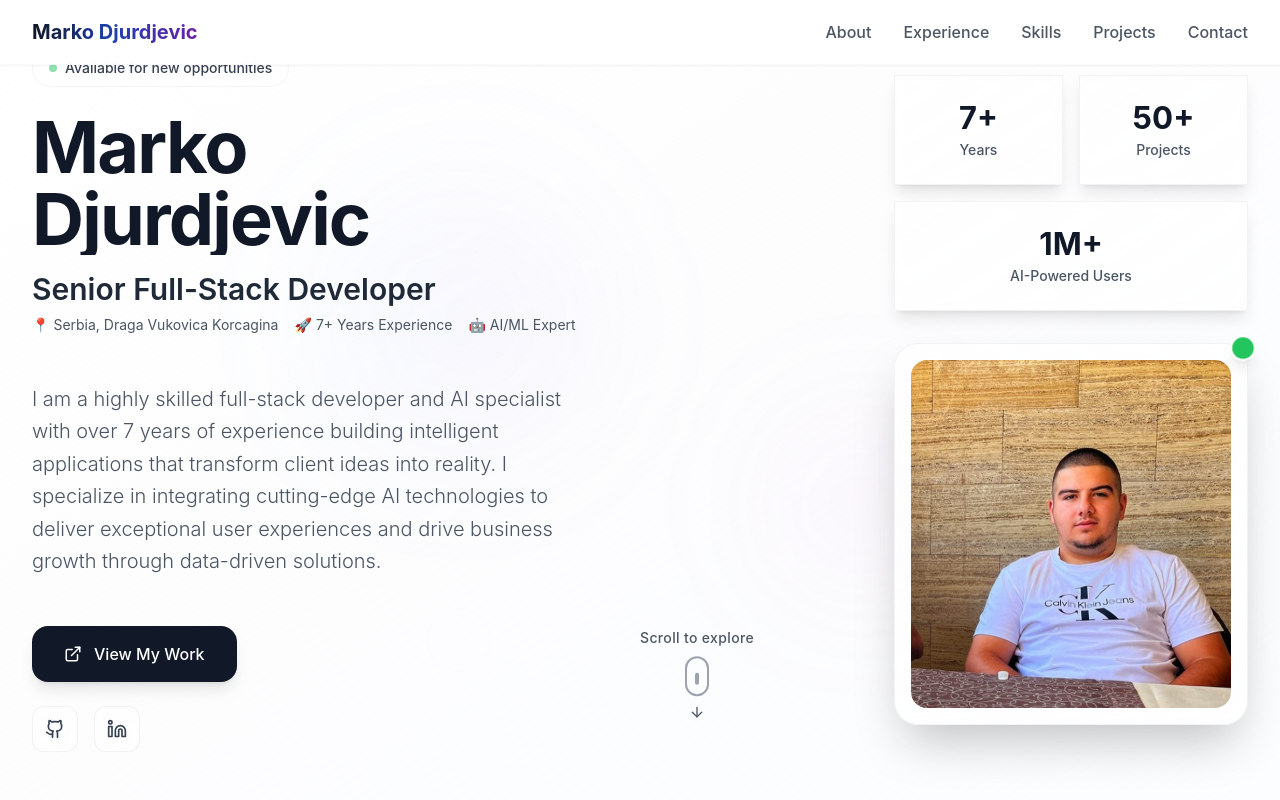
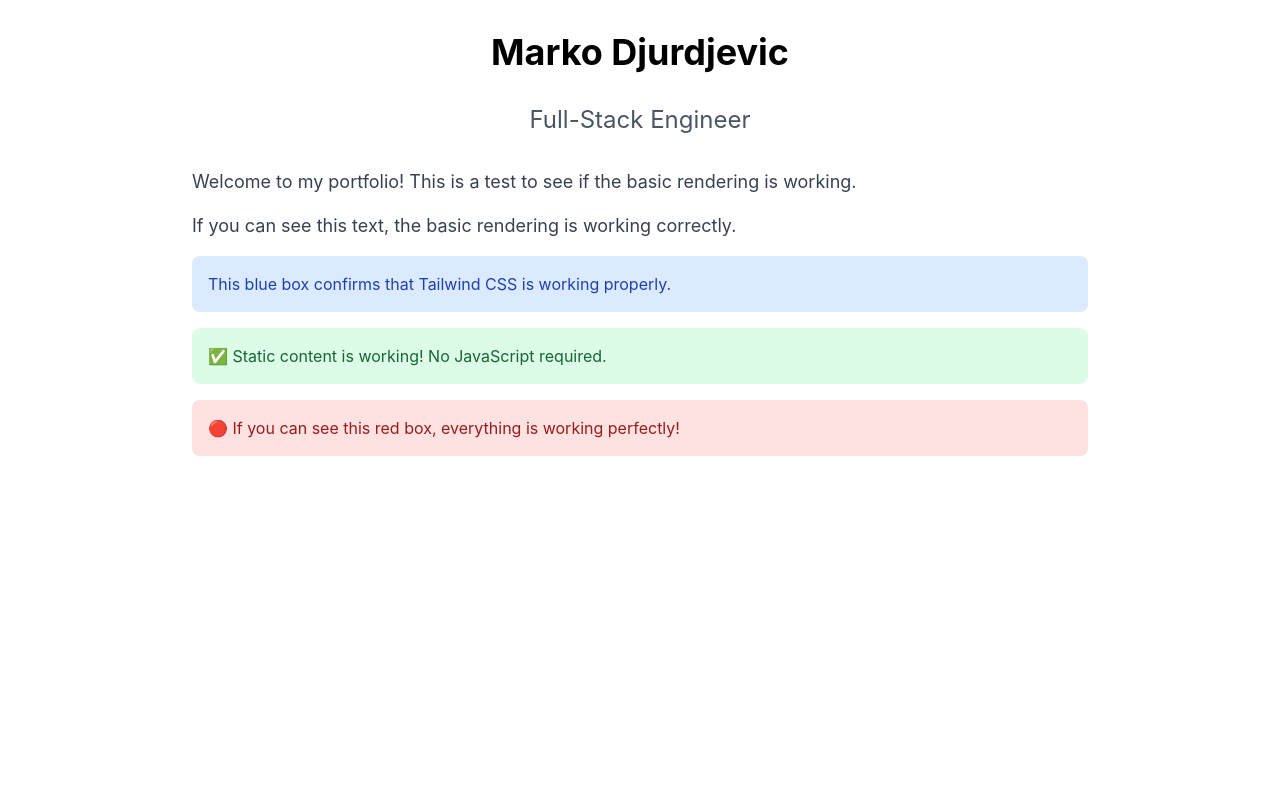
Before and after one commit to marko-0925/portfolio, a Next.js app: page / in a window 1280 px wide. Shown: the top 800 px of the page. Built offline with nearby package versions, Linux system fonts and the light colour scheme.

Commit message:
Create minimal test version to isolate black page issue

```diff
--- a/app/page.tsx
+++ b/app/page.tsx
@@ -1,26 +1,33 @@
-import Header from '../components/Header'
-import Hero from '../components/Hero'
-import About from '../components/About'
-import Experience from '../components/Experience'
-import Skills from '../components/Skills'
-import Projects from '../components/Projects'
-import Achievements from '../components/Achievements'
-import Contact from '../components/Contact'
-import Footer from '../components/Footer'
 import './globals.css'
 
 export default function Home() {
   return (
-    <main className="min-h-screen bg-white">
-      <Header />
-      <Hero />
-      <About />
-      <Experience />
-      <Skills />
-      <Projects />
-      <Achievements />
-      <Contact />
-      <Footer />
-    </main>
+    <div className="min-h-screen bg-white text-black p-8">
+      <h1 className="text-4xl font-bold text-center mb-8">Marko Djurdjevic</h1>
+      <h2 className="text-2xl text-center mb-8 text-gray-600">Full-Stack Engineer</h2>
+      <div className="max-w-4xl mx-auto">
+        <p className="text-lg mb-4 text-gray-700">
+          Welcome to my portfolio! This is a test to see if the basic rendering is working.
+        </p>
+        <p className="text-lg mb-4 text-gray-700">
+          If you can see this text, the basic rendering is working correctly.
+        </p>
+        <div className="bg-blue-100 p-4 rounded-lg mb-4">
+          <p className="text-blue-800">
+            This blue box confirms that Tailwind CSS is working properly.
+          </p>
+        </div>
+        <div className="bg-green-100 p-4 rounded-lg mb-4">
+          <p className="text-green-800">
+            ✅ Static content is working! No JavaScript required.
+          </p>
+        </div>
+        <div className="bg-red-100 p-4 rounded-lg">
+          <p className="text-red-800">
+            🔴 If you can see this red box, everything is working perfectly!
+          </p>
+        </div>
+      </div>
+    </div>
   )
 }
```
Also changed, not shown: 4 other files (tests, documents, lock files or other folders).
